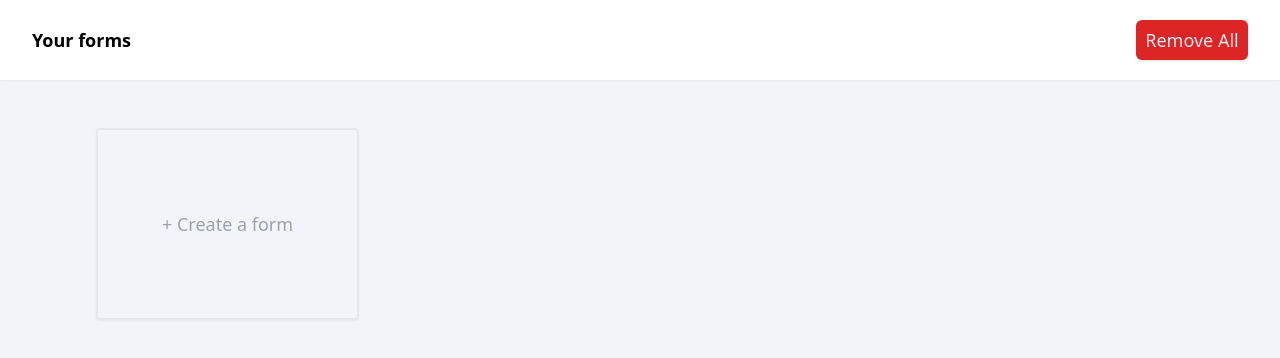
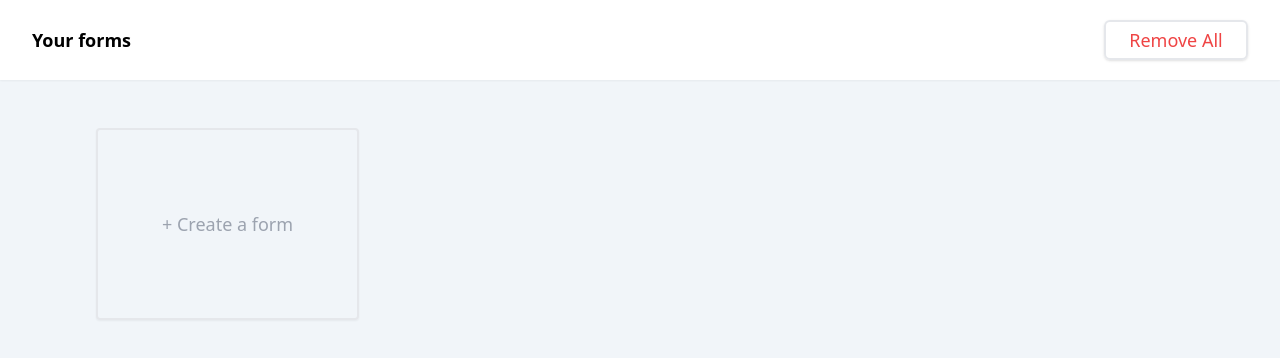
Before and after one commit to yoursAniki/Form-Builder-App, a Vue app: page / in a window 1280 px wide. Shown: the top 358 px of the page. Built offline with nearby package versions, Linux system fonts and the light colour scheme.

Commit message:
edit remove button style

```diff
--- a/src/pages/Builder.vue
+++ b/src/pages/Builder.vue
@@ -68,7 +68,7 @@ const deleteAllCards = () => {
   <div class="flex justify-center text-center flex-col m-auto items-center pt-12 px-8">
     <button
       @click="deleteAllCards"
-      class="text-xs bg-red-600 text-slate-200 w-20 h-10 md:rounded-md rounded transition hover:bg-red-700 cursor-pointer active:bg-red-800 select-none shadow md:text-lg md:w-28 md:h-10"
+      class="text-xs text-red-500 w-16 h-10 border-2 md:rounded-md rounded transition hover:bg-slate-200 cursor-pointer active:bg-slate-300 active:border-slate-300 select-none shadow md:text-lg md:w-36 md:h-10"
     >
       Delete All
     </button>
--- a/src/pages/Home.vue
+++ b/src/pages/Home.vue
@@ -8,18 +8,21 @@ import Header from '../components/Header.vue'
     <div></div>
 
     <button
-        class="text-xs bg-red-600 text-slate-200 w-20 h-10 md:rounded-md rounded transition hover:bg-red-700 cursor-pointer active:bg-red-800 select-none shadow md:text-lg md:w-28 md:h-10"
-      >
-        Remove All
-      </button>
+      class="text-xs text-red-500 w-16 h-10 border-2 md:rounded-md rounded transition hover:bg-slate-100 cursor-pointer active:bg-slate-200 select-none shadow md:text-lg md:w-36 md:h-10"
+    >
+      Remove All
+    </button>
   </Header>
 
   <div class="md:pt-12 md:px-24 pt-6 px-8">
     <div class="flex sm:items-start sm:justify-normal items-center justify-center">
       <router-link to="/builder">
-        <div class="whitespace-nowrap md:py-20 md:px-16 sm:py-16 sm:px-8 sm:text-lg text py-8 px-6 border-2 rounded text-gray-400 cursor-pointer transition hover:-translate-x-2 hover:-translate-y-2 active:bg-slate-200 select-none hover:shadow-md shadow-sm">+ Create a form</div>
+        <div
+          class="whitespace-nowrap md:py-20 md:px-16 sm:py-16 sm:px-8 sm:text-lg text py-8 px-6 border-2 rounded text-gray-400 cursor-pointer transition hover:-translate-x-2 hover:-translate-y-2 active:bg-slate-200 select-none hover:shadow-md shadow-sm"
+        >
+          + Create a form
+        </div>
       </router-link>
     </div>
   </div>
-
 </template>
```
